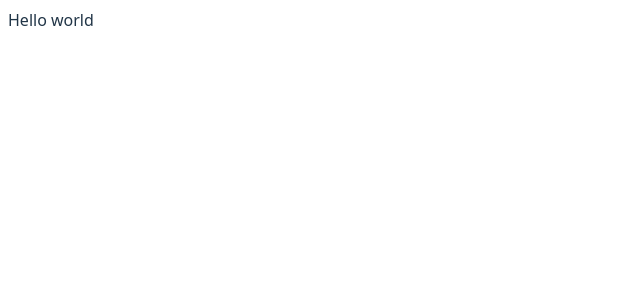
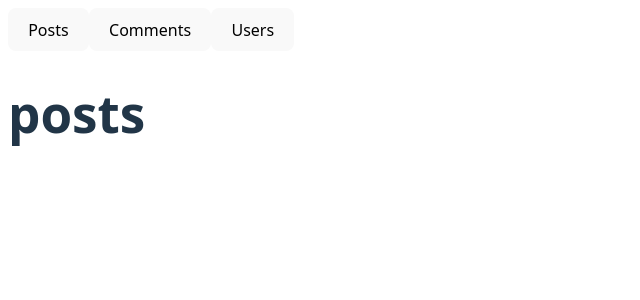
Before and after one commit to zahooronly/react-deep-concepts, a React (Vite) app: page / in a window 1280 px wide. Shown: the top 300 px of the page, without its empty margins (0-640 px from the left). Built offline with nearby package versions, Linux system fonts and the light colour scheme.

Commit message:
states practice

```diff
--- a/src/App.jsx
+++ b/src/App.jsx
@@ -1,5 +1,12 @@
+import { EffectPractice } from "./components/EffectPractice";
+import { StatesPractice } from "./components/StatesPractice";
 import "./index.css";
 
 export default function App() {
-  return <main>Hello world</main>;
+  return (
+    <>
+      {/* <StatesPractice /> */}
+      <EffectPractice />
+    </>
+  );
 }
--- /dev/null
+++ b/src/components/EffectPractice.jsx
@@ -0,0 +1,24 @@
+import React, { useState } from "react";
+
+export const EffectPractice = () => {
+  //   const [count, setCount] = useState(0);
+  //   const incrementHandler = () => setCount(() => count + 1);
+  //   const decrementHandler = () => setCount(() => count - 1);
+  //   const resetHandler = () => setCount(0);
+  const [section, setSection] = useState("posts");
+
+  return (
+    <>
+      {/* <div>
+        <button onClick={incrementHandler}>+</button>
+        <span>{count}</span>
+        <button onClick={decrementHandler}>-</button>
+      </div>
+      <button onClick={resetHandler}>Reset</button> */}
+      <button onClick={() => setSection("posts")}>Posts</button>
+      <button onClick={() => setSection("comments")}>Comments</button>
+      <button onClick={() => setSection("users")}>Users</button>
+      <h1>{section}</h1>
+    </>
+  );
+};
--- /dev/null
+++ b/src/components/StatesPractice.jsx
@@ -0,0 +1,24 @@
+import React, { useState } from "react";
+
+export const StatesPractice = () => {
+  //   const [count, setCount] = useState(0);
+  //   const incrementHandler = () => setCount(() => count + 1);
+  //   const decrementHandler = () => setCount(() => count - 1);
+  //   const resetHandler = () => setCount(0);
+  const [section, setSection] = useState("posts");
+
+  return (
+    <>
+      {/* <div>
+        <button onClick={incrementHandler}>+</button>
+        <span>{count}</span>
+        <button onClick={decrementHandler}>-</button>
+      </div>
+      <button onClick={resetHandler}>Reset</button> */}
+      <button onClick={() => setSection("posts")}>Posts</button>
+      <button onClick={() => setSection("comments")}>Comments</button>
+      <button onClick={() => setSection("users")}>Users</button>
+      <h1>{section}</h1>
+    </>
+  );
+};
```
